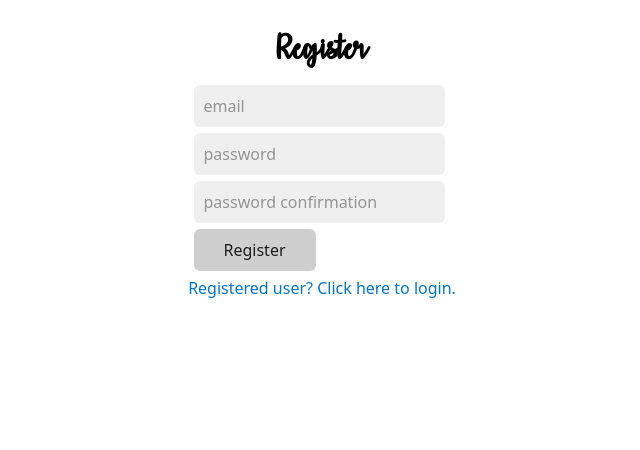
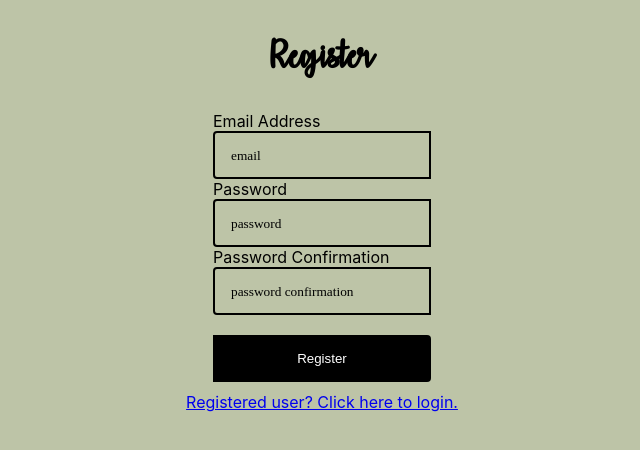
Before and after one commit to soloplxya/cvwo-repo, a React (Create React App) app in the folder client/: page / in a window 1280 px wide. Shown: the top 450 px of the page, without its empty margins (318-958 px from the left). Built offline with nearby package versions, Linux system fonts and the light colour scheme; no server answers.

Commit message:
chore: re-style register page

```diff
--- a/client/src/App.css
+++ b/client/src/App.css
@@ -63,9 +63,8 @@ h1 {
 
 #tagList {
   background: transparent;
-  width: 20px;
+  width: 150px;
   border: 2px solid black;
-  font-size: 30px
 }
 
 #filterTagList {
--- a/client/src/components/auth/Login.js
+++ b/client/src/components/auth/Login.js
@@ -52,7 +52,7 @@ export default class Login extends Component {
 
         return (
             <div>
-                <main style={{display: "flex", justifyContent: "center"}}>
+                <main>
                     <form onSubmit={e => this.handleSubmit(e)}>
                         <div style={{ display:"flex", justifyContent:"center"}}>
                             <div style={{ display: "flex", justifyContent:"space-between", flexDirection: "column" }}>
--- a/client/src/components/auth/Registration.js
+++ b/client/src/components/auth/Registration.js
@@ -1,5 +1,4 @@
 import React, { Component } from 'react';
-import  { Link } from 'react-router-dom'
 import axios from 'axios'
 
 export default class Registration extends Component {
@@ -48,34 +47,53 @@ export default class Registration extends Component {
     render() {
         return (
             <div>
-                <link rel="stylesheet" href="https://cdn.jsdelivr.net/npm/water.css@2/out/water.css"></link>
                 <main style={{display: "flex", justifyContent: "center"}}>
                     <form onSubmit={e => this.handleSubmit(e)}>
+                        <div style={{ display:"flex", justifyContent:"center"}}>
+                            <div style={{ display: "flex", justifyContent:"space-between", flexDirection: "column"}}>
+                                <label htmlFor="registerEmail"> Email Address </label>
                                 <input
+                                    id="registerEmail"
                                     type="email"
                                     name="email"
+                                    className="todo-input"
                                     placeholder="email"
                                     value={this.state.email}
+                                    style={{ width: "100%"}}
                                     onChange={e => this.handleChange(e)}
                                     required
                                 />
+                                <label htmlFor="registerPassword"> Password </label>
                                 <input
+                                    id="registerPassword"
                                     type="password"
                                     name="password"
+                                    className="todo-input"
                                     placeholder="password"
                                     value={this.state.password}
+                                    style={{ width: "100%"}}
                                     onChange={e => this.handleChange(e)}
                                     required
                                 />
+                                <label htmlFor="registerPasswordConfirmation"> Password Confirmation </label>
                                 <input
+                                    id="registerPasswordConfirmation"
                                     type="password"
                                     name="password_confirmation"
+                                    className="todo-input"
                                     placeholder="password confirmation"
+                                    style={{ width: "100%"}}
                                     value={this.state.password_confirmation}
                                     onChange={e => this.handleChange(e)}
                                     required
                                 />
-                        <button type="submit"> Register </button>
+                                <button
+                                    type="submit"
+                                    className="todo-button"
+                                    style={{marginTop: "20px"}}
+                                > Register </button>
+                            </div>
+                        </div>
                     </form>
                 </main>
             </div>
--- a/client/src/components/filter/FilterByTag.js
+++ b/client/src/components/filter/FilterByTag.js
@@ -22,6 +22,7 @@ const FilterByTag = ({tags, todos, setPFilteredTodos, setFilterValue}) => {
               <select
                 id="filterTagList"
                 onChange={e => handleChange(e.target.value)}>
+                 <option value="" disabled selected hidden>Choose Filter</option>
                  <option key="nil" value="none">NIL</option>
                 { tags.map(tag => <option key={tag.id} value={tag.name}>{tag.name}</option> )}
               </select>
--- a/client/src/components/index.js
+++ b/client/src/components/index.js
@@ -22,12 +22,11 @@ class Index extends Component {
     render() {
         return (
          <div>
-            <link rel="stylesheet" href="https://cdn.jsdelivr.net/npm/water.css@2/out/water.css"></link>
             <main>
                 <div>
                     <h1> Register </h1>
                     <Registration handleSuccessfulAuth={this.handleSuccessfulAuth}/>
-                    <Link to='/LoginPage' style={{display: "flex", justifyContent: "center"}}> Registered user? Click here to login. </Link>
+                    <Link to='/LoginPage' style={{display: "flex", justifyContent: "center", marginTop:"10px"}}> Registered user? Click here to login. </Link>
                 </div>
             </main>
         </div>
--- a/client/src/components/todos/InputTodo.js
+++ b/client/src/components/todos/InputTodo.js
@@ -80,12 +80,14 @@ useEffect(() => {
             type="text"
             placeholder="Add your todo here!"
             className="todo-input"
+            style={{width: "600px"}}
             value={allValues.description}
             onChange={e => setAllValues({...allValues, ['description']: e.target.value})}
           />
           <select
             id="tagList"
             onChange={e => setAllValues({...allValues, ['status']: e.target.value})}>
+              <option value="" disabled selected hidden>Choose Tag</option>
               { tags.map(tag => <option key={tag.id} value={tag.name}>{tag.name}</option> )}
           </select>
           <button
```
Lines whose indentation alone changed are shown as unchanged.
